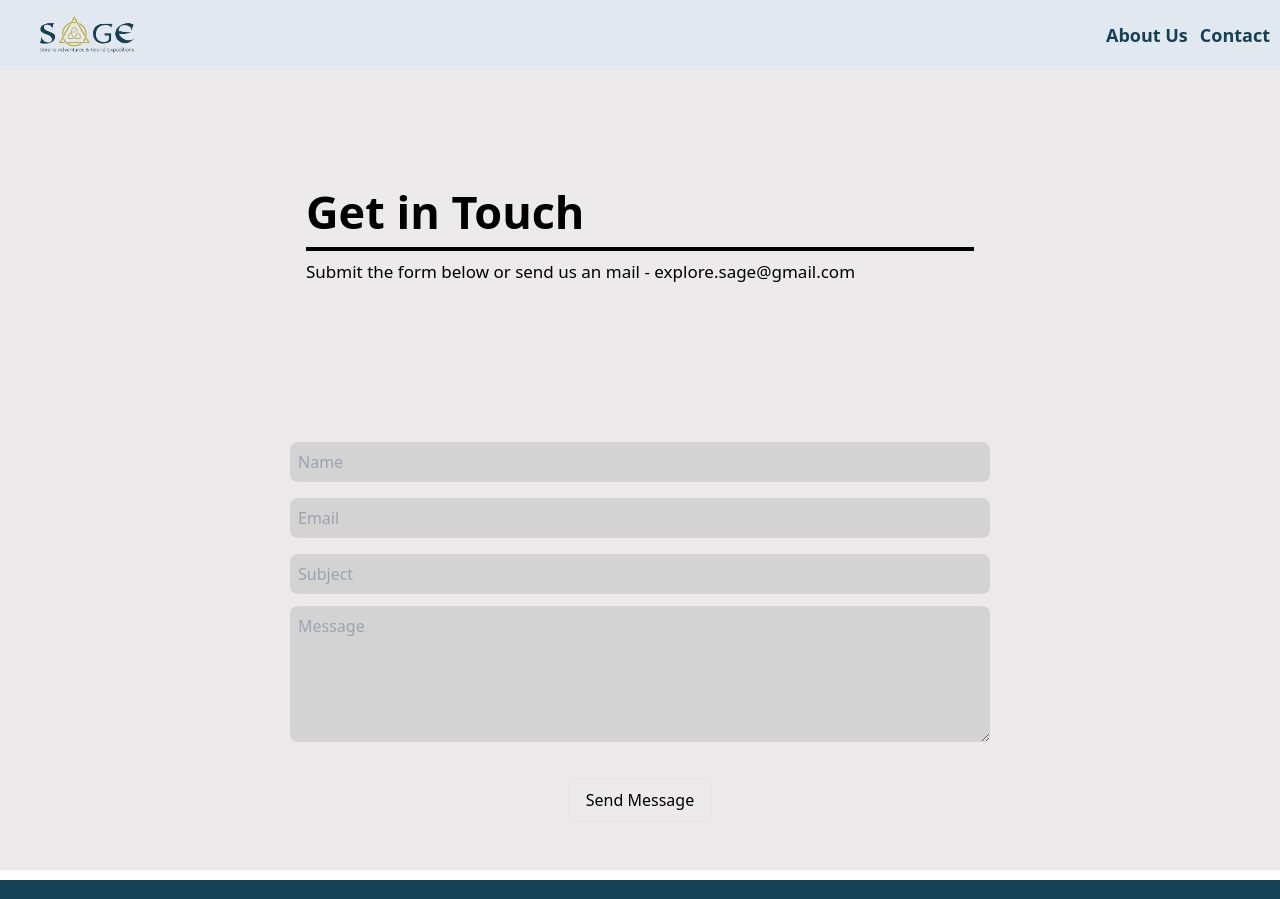
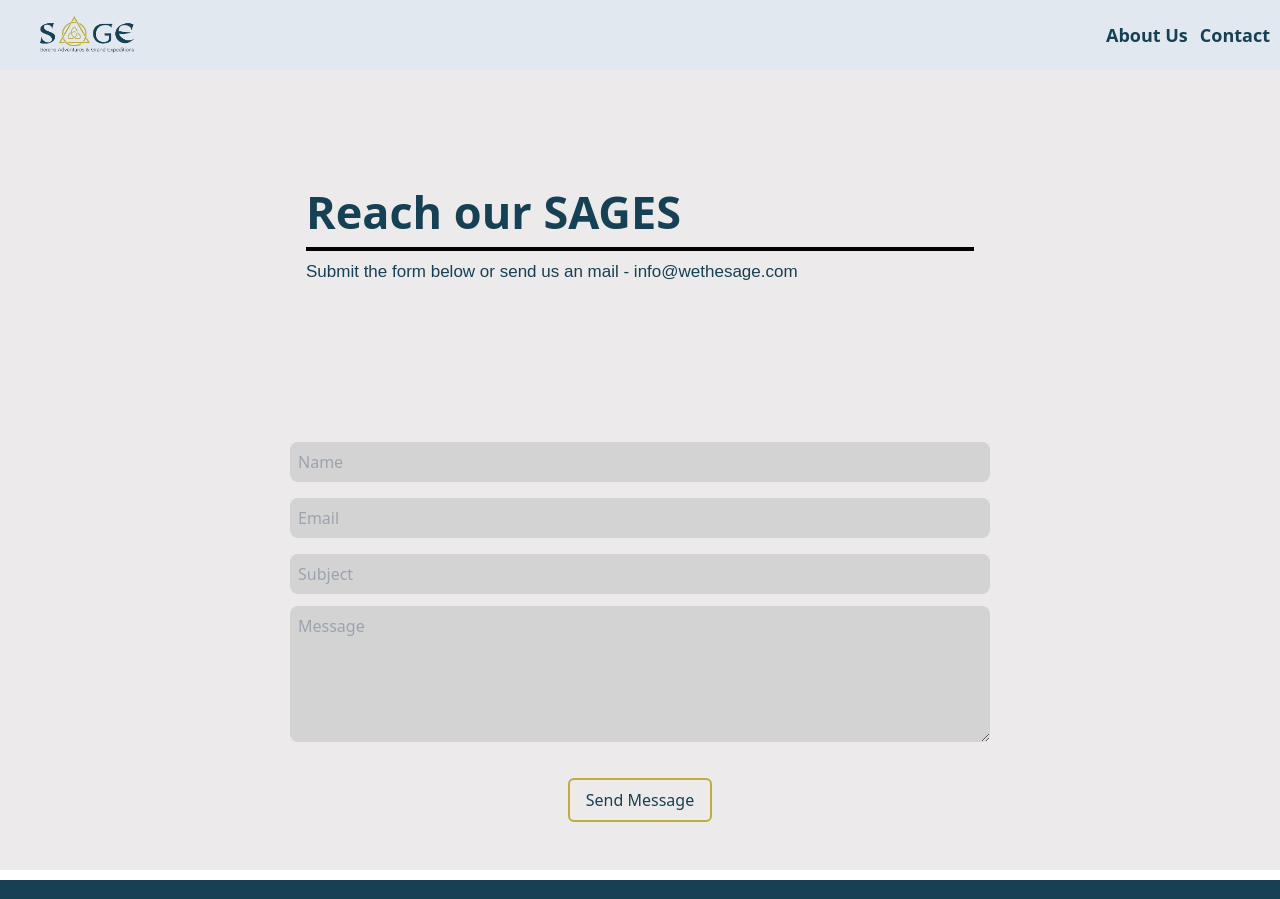
Before and after one commit to wethe-sage/landingSage, a React (Create React App) app: page /contact in a window 1280 px wide. Shown: the top 899 px of the page. Built offline with nearby package versions, Linux system fonts and the light colour scheme.

Commit message:
updated Contact

```diff
--- a/src/Pages/Contact.js
+++ b/src/Pages/Contact.js
@@ -10,29 +10,23 @@
 
           <div className='max-w-[1000px] -mt-[50px]  p-4 flex flex-col justify-center w-full h-full'>
 
-              <p className='text-[45px] font-bold inline border-b-4 border-[#000000] text-black pb-[1px]'>Get in Touch</p>
-              <p className='text-black py-2 text-start text-[17px]'>
-                  Submit the form below or send us an mail - explore.sage@gmail.com
+              <p className='text-[45px] hea font-bold inline border-b-4 border-[#000000] text-[#164154] pb-[1px]'>Reach our SAGES</p>
+              <p className='subHeading text-[#164154] py-2 text-start text-[17px]'>
+                  Submit the form below or send us an mail - info@wethesage.com
               </p>
           </div>
-
-          <input className='bg-[#d3d3d3] p-2 my-2 rounded-lg' type='text' placeholder='Name' name='name' >
+          <input className='bg-[#d3d3d3] text-[#164154] p-2 my-2 rounded-lg' type='text' placeholder='Name' name='name' >
           </input>
-          <input type='email' placeholder='Email' name='email'className=' my-2 p-2 bg-[#d3d3d3]  rounded-lg' >
+          <input type='email' placeholder='Email' name='email'className=' text-[#164154] my-2 p-2 bg-[#d3d3d3]  rounded-lg' >
           </input>
-          <input type='text' placeholder='Subject' name='subject'className='my-2 p-2 rounded-lg bg-[#d3d3d3] ' >
+          <input type='text' placeholder='Subject' name='subject'className=' text-[#164154] my-2 p-2 rounded-lg bg-[#d3d3d3] ' >
           </input>
-          <textarea className=' bg-[#d3d3d3]  rounded-lg p-2 my-1' name='message' cols='30' rows="10" placeholder='Message'>
+          <textarea className=' text-[#164154] bg-[#d3d3d3]  rounded-lg p-2 my-1' name='message' cols='30' rows="10" placeholder='Message'>
           </textarea>
-
-          <button className='text-black border-2 hover:bg-[#d3d3d3] hover:border-black px-4 py-2 my-8 mx-auto flex items-center rounded-md'>Send Message</button>
-
+          <button className='text-[#164154] hover:text-[#fff] border-2 hover:bg-[#bcad3c] border-[#bcad3c] hover:border-[#164154] px-4 py-2 my-8 mx-auto flex items-center rounded-md'>Send Message</button>
       </form>
       </div>
-
     </div>
-
-
       )
     }
 
```
